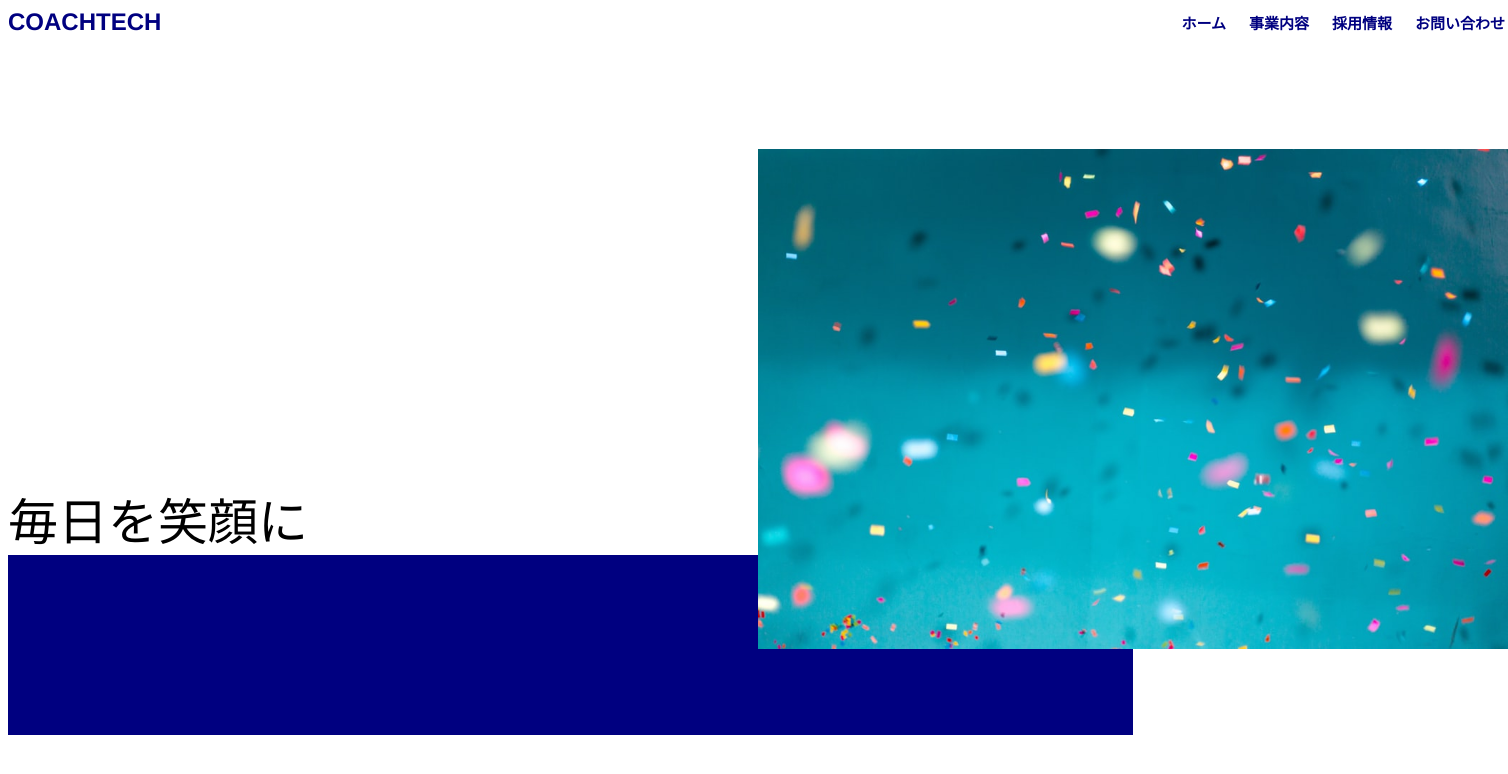
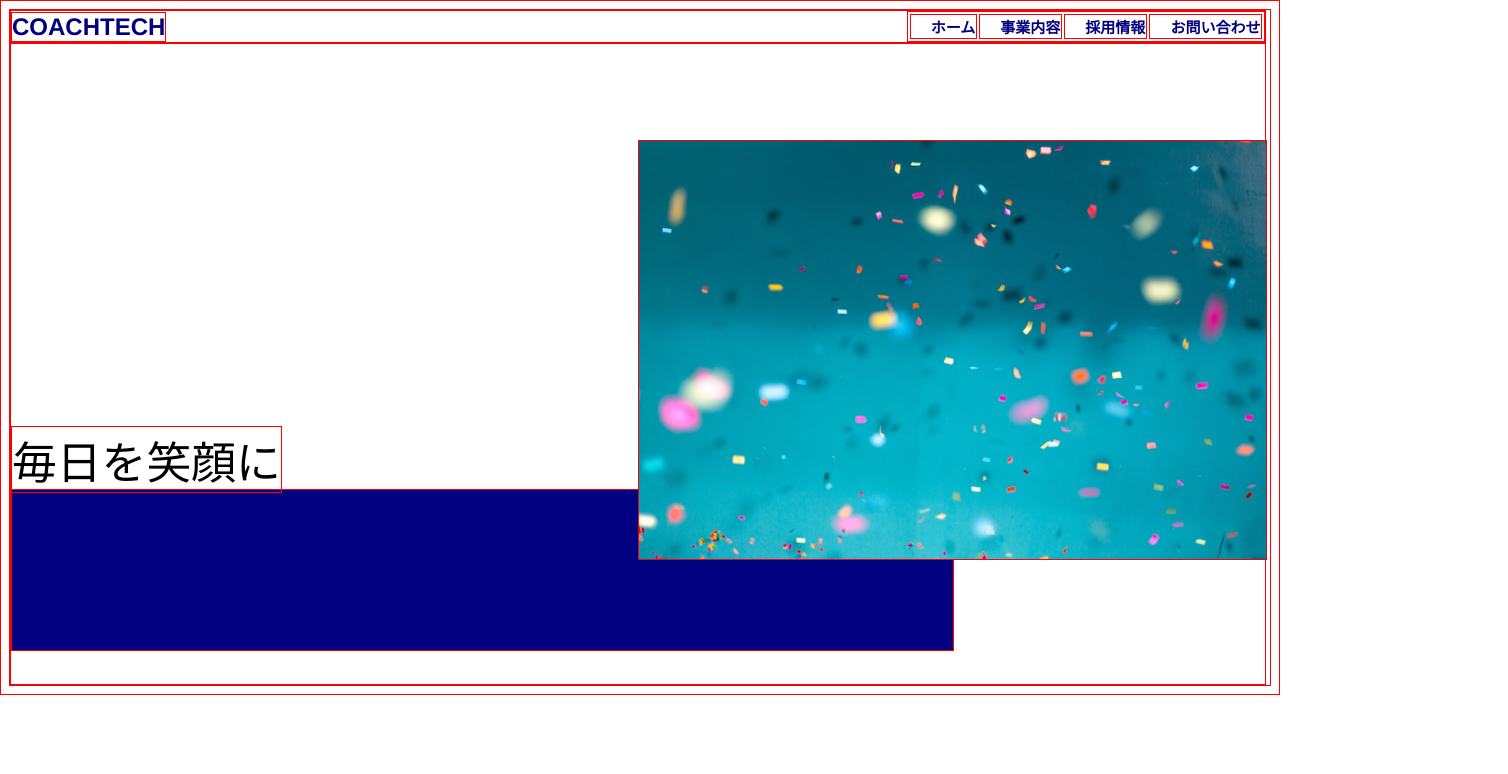
Before and after one commit to akikom220711/220720, a plain HTML site: page index.html in a window 1280 px wide. Shown: the whole page, 1508 px wide, since content can reach past the window. Drawn offline with Linux system fonts and the light colour scheme.

Commit message:
size changeable

```diff
--- a/css/style.css
+++ b/css/style.css
@@ -1,5 +1,9 @@
+* {
+  border: 1px solid red;
+}
+
 .head{
-  width: 1500px;
+  width: 98vw;
   color:#000080;
   font-family: Helvetica, "游ゴシック", sans-serif;
   font-weight: bold;
@@ -21,8 +25,8 @@
 }
 
 .contents{
-  width: 1500px;
-  height: 750px;
+  width: 98vw;
+  height: 50vw;
   position: relative;
 }
 
@@ -31,21 +35,22 @@
   left: 50%;
   top: 15%;
   width: 50%;
+  height: auto;
   z-index: 10;
 }
 
 .main_txt{
   position:absolute;
   top:55%;
-  font-size: 50px;
+  font-size: 3.5vw;
   font-weight: 300;
 }
 
-.blue_box{
-  position:absolute;
+.blue_box {
+  position: absolute;
   top: 67%;
   background-color: #000080;
   width: 75%;
-  height: 180px;
+  height: 25%;
   z-index: -10;
 }
```
